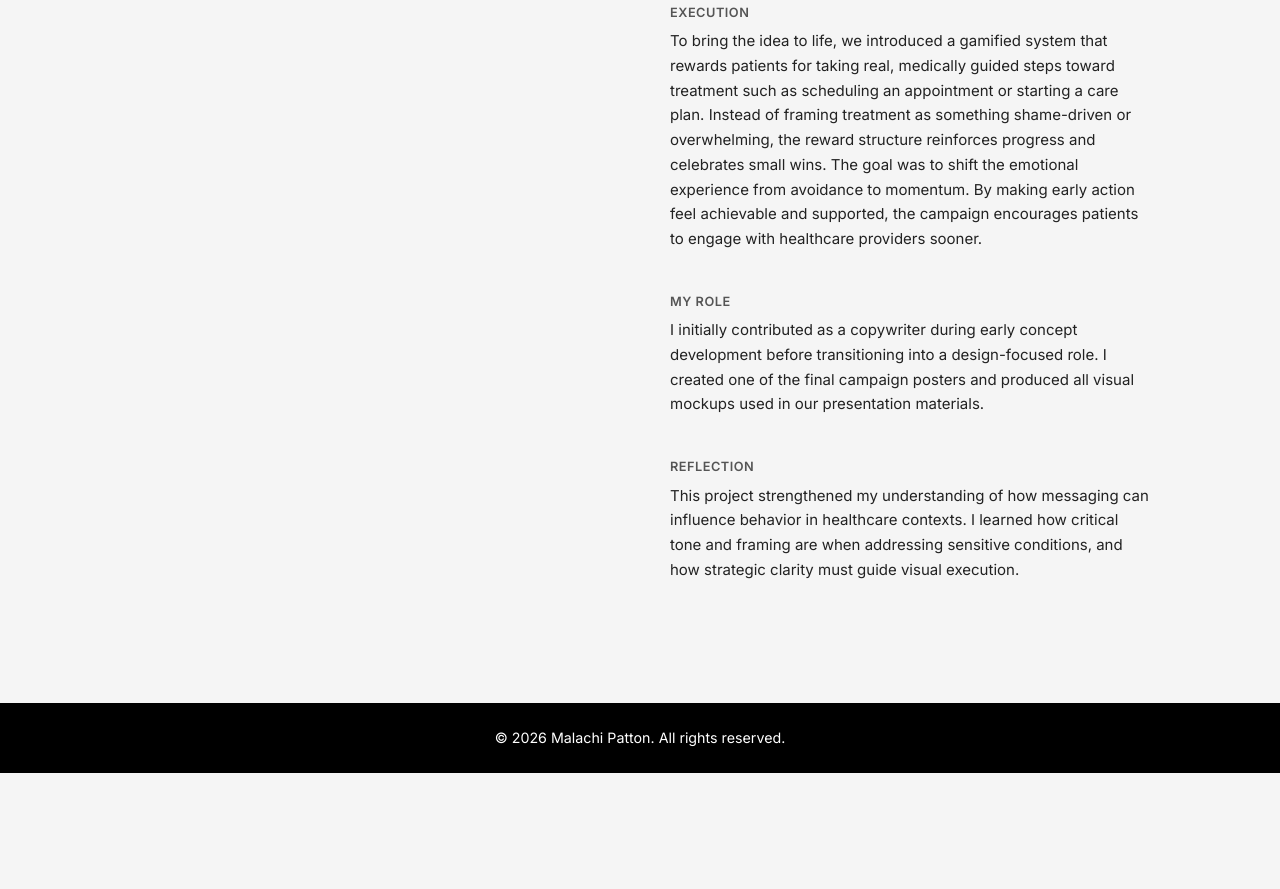
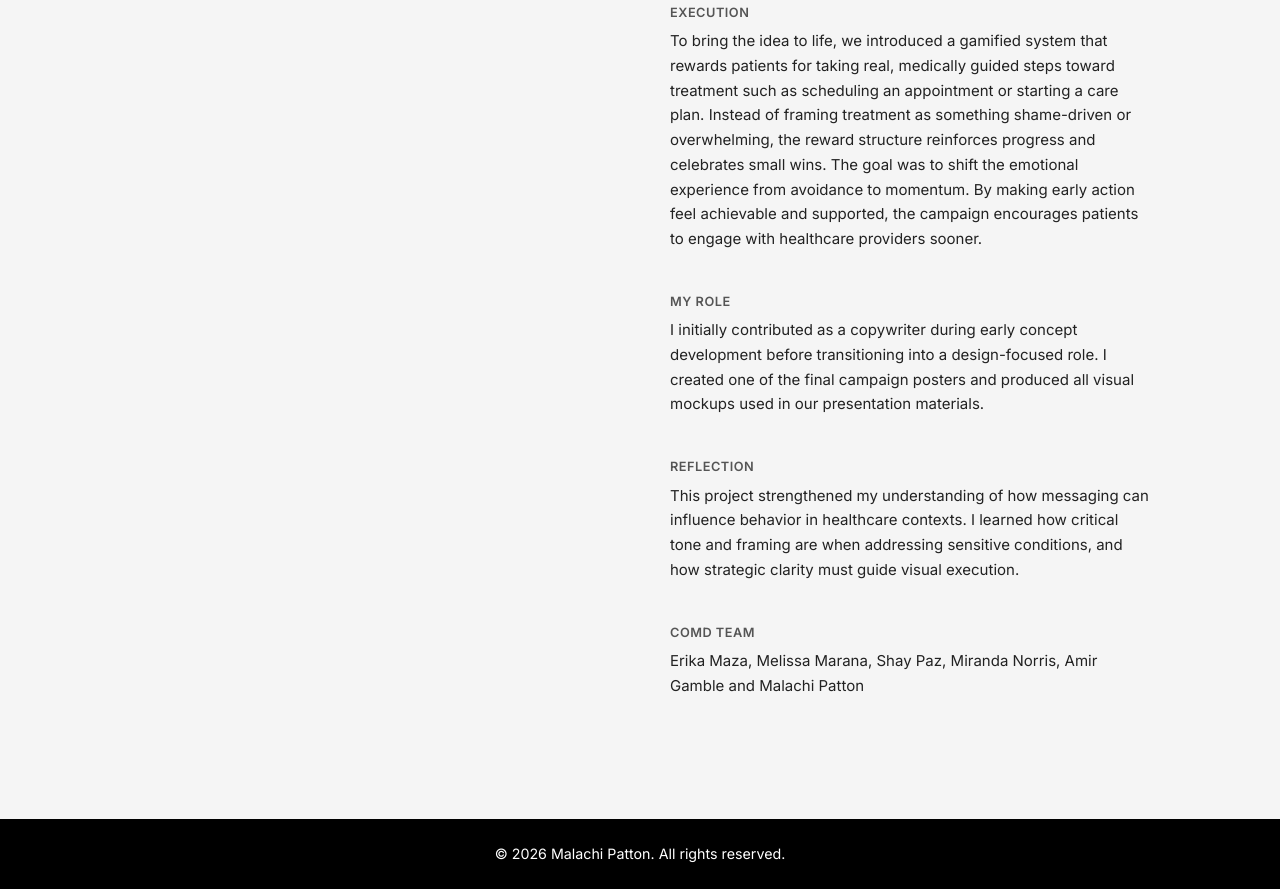
Before and after one commit to KAILER1/malachipatton, a website: page projects/advertising/ohg.html in a window 1280 px wide. Shown: the part 1047-1936 px from the top of the page. Before the commit the page ends 1820 px from the top, so only its background shows below. Drawn offline with nearby package versions, Linux system fonts and the light colour scheme.

Commit message:
Update ohg.html

```diff
--- a/projects/advertising/ohg.html
+++ b/projects/advertising/ohg.html
@@ -27,7 +27,7 @@
       <div class="project-detail-thumbnails">
         <img src="../../images/advertising/OHG-POSTER_QR_code.jpg" alt="OHG poster" class="active" data-full="../../images/advertising/OHG-POSTER_QR_code.jpg">
         <img src="../../images/advertising/Double_Mockup.jpg" alt="OHG Mockup" class="active" data-full="../../images/advertising/Double_Mockup.jpg">
-        <img src="../../images/advertising/Landscape_mockup 3.jpg" alt="OHG Landscap Mockup" class="active" data-full="../../images/advertising/Landscape_mockup 3.jpg">
+        <img src="../../images/advertising/Landscape_mockup.jpg" alt="OHG Landscap Mockup" class="active" data-full="../../images/advertising/Landscape_mockup.jpg">
       </div>
     </div>
     <div class="project-detail-info">
@@ -89,6 +89,12 @@ The goal was to shift the emotional experience from avoidance to momentum. By ma
           <p>This project strengthened my understanding of how messaging can influence behavior in healthcare contexts. I learned how critical tone and framing are when addressing sensitive conditions, and how strategic clarity must guide visual execution.</p>
         </div>
       </div>
+      <div class="detail-block">
+        <div class="detail-label">COMD TEAM</div>
+        <div class="detail-content">
+          <p>Erika Maza, Melissa Marana, Shay Paz, Miranda Norris, Amir Gamble and Malachi Patton</p>
+        </div>
+      </div>
     </div>
   </section>
   </main>
```
